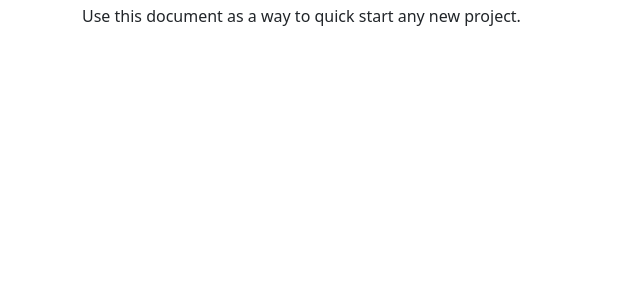
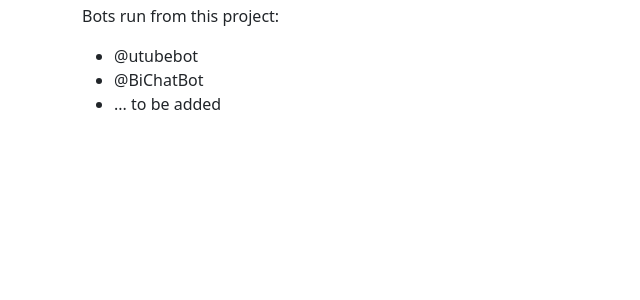
Before and after one commit to Ali-Toosi/eastern-bots, a Django app: template eastern_bots/templates/pages/about.html in a window 1280 px wide. Shown: the part 56-356 px from the top of the page, without its empty margins (0-640 px from the left). Run offline with Django 4.2, Linux system fonts and the light colour scheme; the template is opened without the code that fills it, so the values that code supplies are empty; some libraries are stand-ins or nearby versions.

Commit message:
Add site info

```diff
--- a/eastern_bots/templates/pages/about.html
+++ b/eastern_bots/templates/pages/about.html
@@ -1 +1,12 @@
 {% extends "base.html" %}
+
+{% block content %}
+  <p>
+    Bots run from this project:
+    <ul>
+      <li>@utubebot</li>
+      <li>@BiChatBot</li>
+      <li>... to be added</li>
+    </ul>
+  </p>
+{% endblock content %}
--- a/eastern_bots/templates/pages/home.html
+++ b/eastern_bots/templates/pages/home.html
@@ -1 +1,7 @@
 {% extends "base.html" %}
+
+{% block content %}
+  <p>
+    Telegram Bots developed by the Eastern Bots Team.
+  </p>
+{% endblock content %}
```
